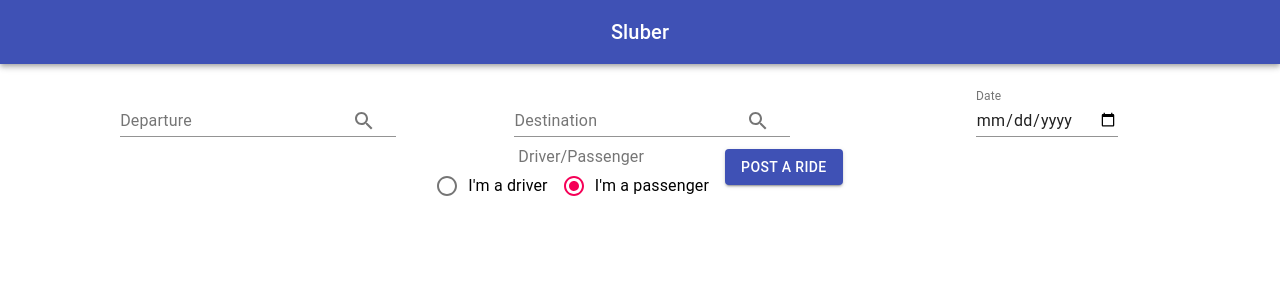
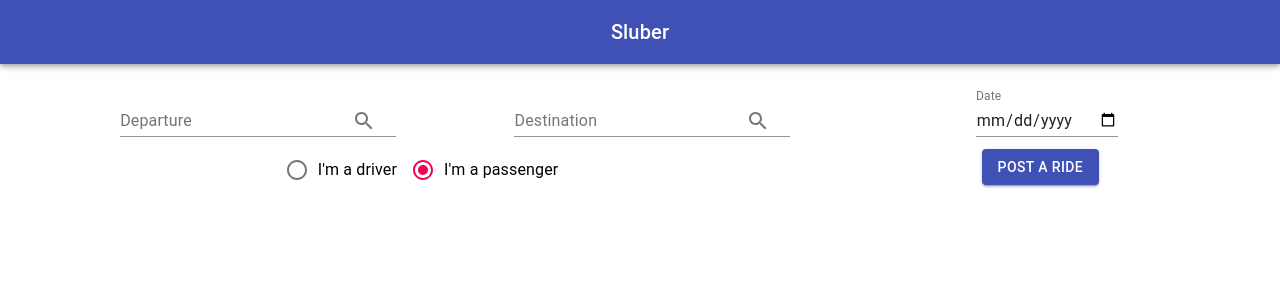
Before and after one commit to amshholland/sluber-ui, a React (Create React App) app: page / in a window 1280 px wide. Shown: the top 300 px of the page. Built offline with nearby package versions, Linux system fonts and the light colour scheme; no server answers.

Commit message:
implemented buttons need to space properly

```diff
--- a/src/components/TopMenu.js
+++ b/src/components/TopMenu.js
@@ -22,8 +22,7 @@ class TopMenu extends Component {
   }
 
   handleChange = (event) => {
-    console.log(event.target.value)
-    // setState({ value: event.target.value });
+    this.setState({ value: event.target.value });
   };
 
   render() {
@@ -65,16 +64,19 @@ class TopMenu extends Component {
           </form>
         </div>
       <div className='post-ride-btn-cont'>
+        <div className='post-ride-tog'>
         <FormControl component="fieldset">
-          <FormLabel component="legend">Driver/Passenger</FormLabel>
           <RadioGroup row aria-label="usertype" name="user1" value={this.state.value} onChange={this.handleChange}>
-            <FormControlLabel value="driver" control={<Radio />} label="I'm a driver" />
-            <FormControlLabel value="passenger" control={<Radio />} label="I'm a passenger" />
+            <div className='post-ride-cont'><FormControlLabel value="driver" control={<Radio />} label="I'm a driver" /></div>
+            <div className='post-ride-cont'><FormControlLabel value="passenger" control={<Radio />} label="I'm a passenger" /></div>
           </RadioGroup>
         </FormControl>
+        </div>
+        <div className='post-ride-btn'>
         <Button variant='contained' color='primary' defaultValue={this.state.date} onChange={this.handleDateChange}>
           Post a Ride
         </Button>
+        </div>
       </div>
     </div>
     );
--- a/src/styles/menuStyles.css
+++ b/src/styles/menuStyles.css
@@ -29,7 +29,21 @@
 .post-ride-btn-cont {
     width: 100%;
     margin-top: 1%;
-    text-align: center;
     float: left;
     margin-bottom: 1%;
 }
+
+.post-ride-btn {
+    width: 33%;
+    float: left;
+}
+
+.post-ride-tog {
+    width: 66%;
+    float: left;
+}
+
+/* .post-ride-cont {
+    width: 50%;
+    float: left;
+} */
```
